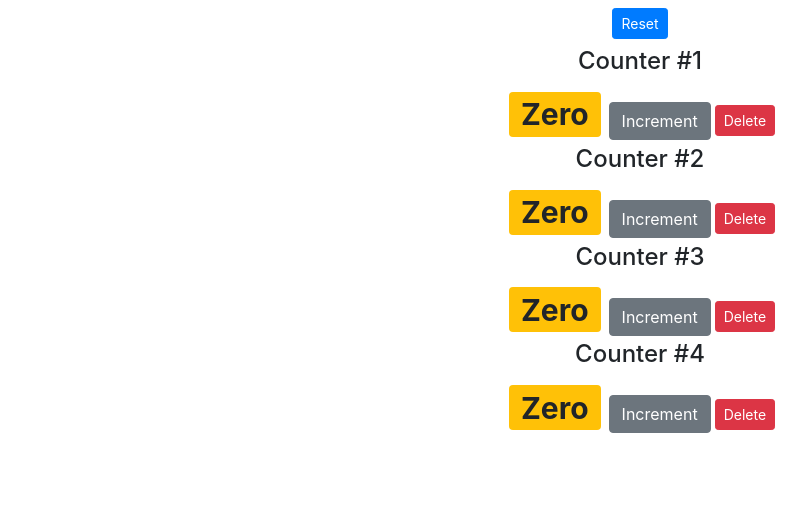
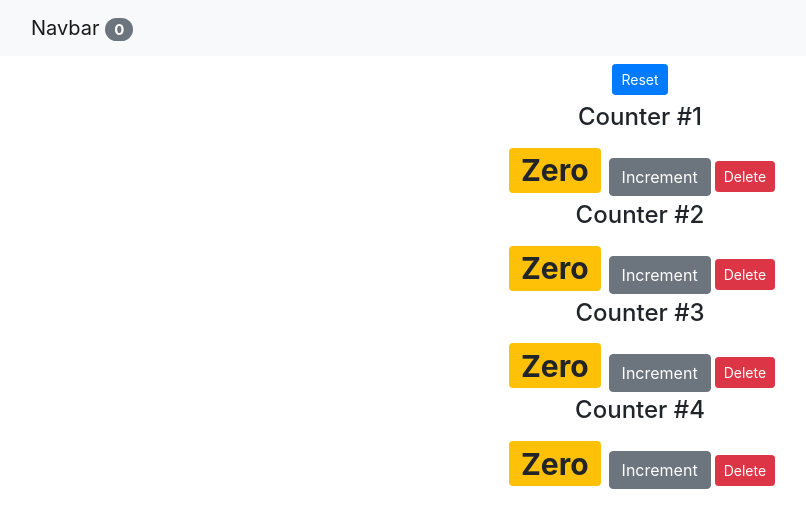
Before and after one commit to andresev/counter-react-app, a React (Create React App) app: page / in a window 1280 px wide. Shown: the top 528 px of the page, without its empty margins (0-806 px from the left). Built offline with nearby package versions, Linux system fonts and the light colour scheme.

Commit message:
added a NavBar Component with # of counters, state was lifted to App.jsx Component

```diff
--- a/src/App.js
+++ b/src/App.js
@@ -1,13 +1,61 @@
-import logo from './logo.svg';
+import React, { Component } from 'react';
 import './App.css';
 import Counters from './components/Counters'
+import NavBar from './components/NavBar';
 
-function App() {
-  return (
-    <div className="App">
-      <Counters />
-    </div>
-  );
+class App extends Component {
+
+  state = {
+    counters: [
+      { id: 1, value: 0 },
+      { id: 2, value: 0 },
+      { id: 3, value: 0 },
+      { id: 4, value: 0 },
+    ],
+  };
+
+  // Delete must be handled here because of it's states we're handling
+  // This prop goes to Delete button in "Counter" Component initialized below
+  handleDelete = (counterId) => {
+    console.log("event handler called", counterId);
+    const counter = this.state.counters.filter((c) => c.id !== counterId);
+    this.setState({ counters: counter });
+  };
+
+  handleReset = () => {
+    console.log("Handle Reset was pressed");
+    const resetCounter = this.state.counters.map((c) => {
+      c.value = 0;
+      return c;
+    });
+    console.log(resetCounter);
+    this.setState({ resetCounter });
+  };
+
+  handleIncrement = (counter) => {
+    console.log("Increment button pressed");
+    const counters = [...this.state.counters];
+    const index = counters.indexOf(counter);
+    counters[index] = { ...counter };
+    counters[index].value++;
+
+    this.setState({ counters });
+  };
+
+  render() {
+    return (
+      <div className="App">
+        <NavBar totalCounters={this.state.counters.filter(c => c.value > 0).length} />
+        <main classeName="container" >
+        <Counters
+          counters={this.state.counters}
+          onReset={this.handleReset}
+          onIncrement={this.handleIncrement}
+          onDelete={this.handleDelete} />
+        </main>
+      </div>
+    );
+  }
 }
 
 export default App;
--- a/src/components/Counters.jsx
+++ b/src/components/Counters.jsx
@@ -2,64 +2,22 @@
 import Counter from "./Counter";
 
 class Counters extends Component {
-  state = {
-    counters: [
-      { id: 1, value: 0 },
-      { id: 2, value: 0 },
-      { id: 3, value: 0 },
-      { id: 4, value: 0 },
-    ],
-  };
-
-  // Delete must be handled here because of it's states we're handling
-  // This prop goes to Delete button in "Counter" Component initialized below
-  handleDelete = (counterId) => {
-    console.log("event handler called", counterId);
-    const counter = this.state.counters.filter((c) => c.id !== counterId);
-    this.setState({ counters: counter });
-  };
-
-  handleReset = () => {
-    console.log("Handle Reset was pressed");
-    const resetCounter = this.state.counters.map((c) => {
-      c.value = 0;
-      return c;
-    });
-    console.log(resetCounter);
-    this.setState({ resetCounter });
-  };
-
-  handleIncrement = (counter) => {
-    console.log("Increment button pressed");
-    const counters = [...this.state.counters];
-    const index = counters.indexOf(counter);
-    counters[index] = { ...counter };
-    counters[index].value++;
-
-    this.setState({ counters });
-
-    //This tested to see if it didnt change the state, only the new counters array
-    //counters[0] = { ...stateCounter };
-    //counters[0].value++;
-    //console.log(this.state.counters[0]);
-  };
-
   render() {
     return (
       <div>
         <button
-          onClick={this.handleReset}
+          onClick={this.props.onReset}
           className="btn btn-primary btn-sm m-2"
         >
           Reset
         </button>
 
-        {this.state.counters.map((counter) => (
+        {this.props.counters.map((counter) => (
           //  Counter initialized and onDelete prop is being used in "Counter" Component for info
           <Counter
             key={counter.id}
-            onDelete={this.handleDelete}
-            onIncrement={this.handleIncrement}
+            onDelete={this.props.onDelete}
+            onIncrement={this.props.onIncrement}
             counter={counter}
 
             //Was replaced by just moving the whole counter object state
--- /dev/null
+++ b/src/components/NavBar.jsx
@@ -0,0 +1,20 @@
+import React, { Component } from "react";
+
+class NavBar extends Component {
+  render() {
+    return (
+      <nav className="navbar navbar-light bg-light">
+        <div className="container-fluid">
+          <a className="navbar-brand" href="#">
+            Navbar{" "}
+            <span className="badge badge-pill badge-secondary">
+              {this.props.totalCounters}
+            </span>
+          </a>
+        </div>
+      </nav>
+    );
+  }
+}
+
+export default NavBar;
```
